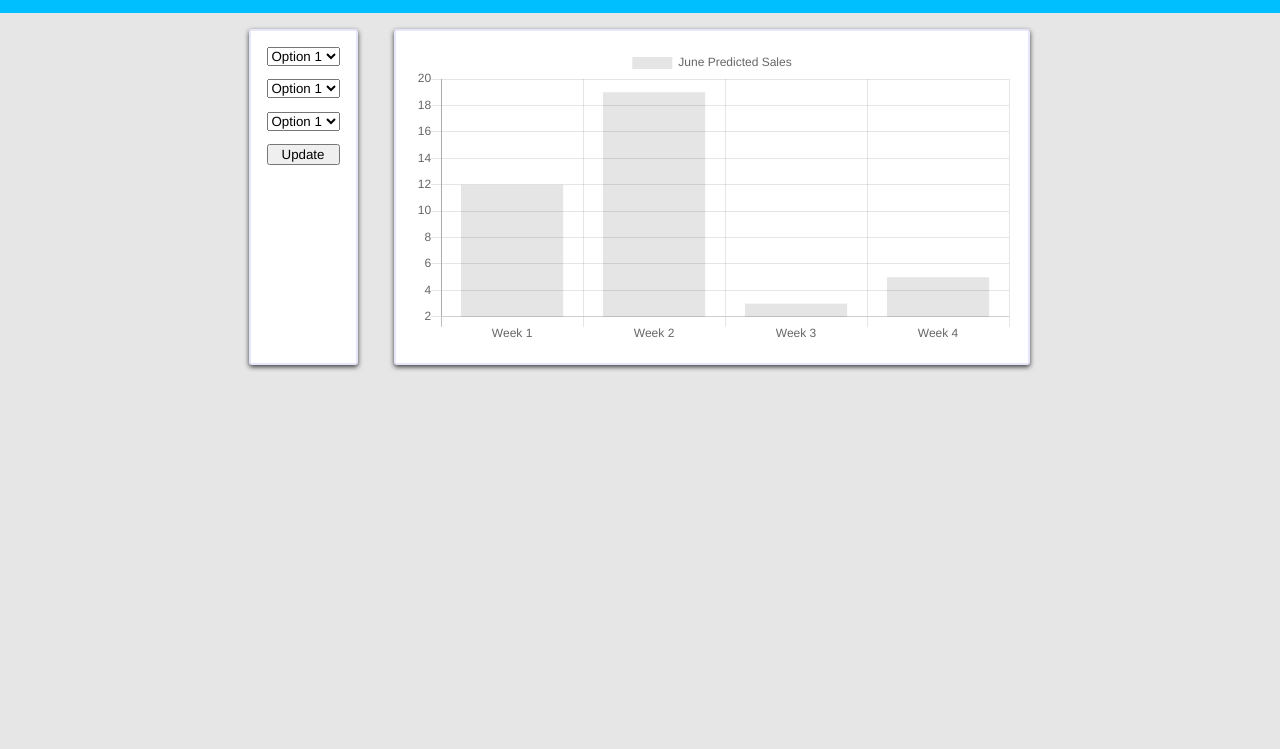
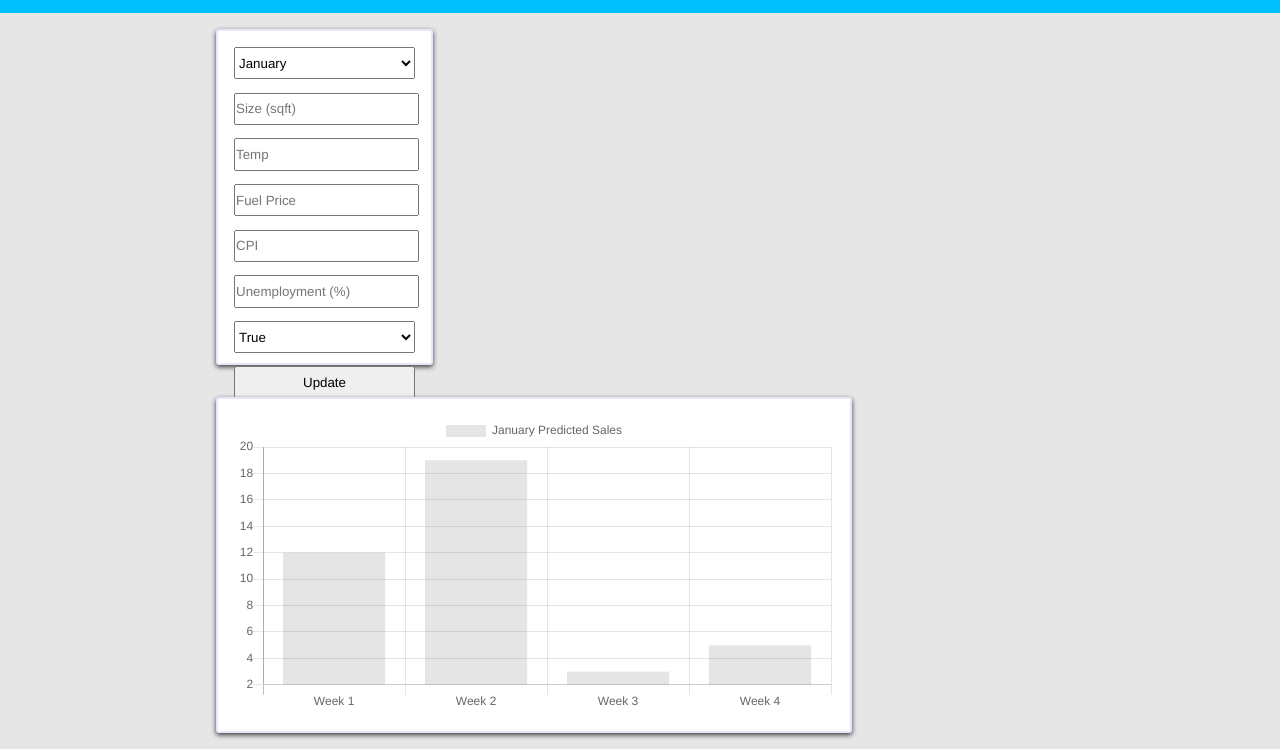
Before and after one commit to 20160802-IA-Hackathon/Walmart-Sales-Predictor, a plain HTML site: page index.html in a window 1280 px wide. Shown: the part 99-848 px from the top of the page. Before the commit the page ends 800 px from the top, so only its background shows below. Drawn offline with nearby package versions, Linux system fonts and the light colour scheme.

Commit message:
update html form

```diff
--- a/index.html
+++ b/index.html
@@ -17,22 +17,35 @@
     <div id="chart-1">
 
       <form>
-        <select>
-          <option val="1">Option 1</option>
-          <option val="2">Option 2</option>
-          <option val="3">Option 3</option>
+
+        <select id="month">
+          <option value="1">January</option>
+          <option value="2">February</option>
+          <option value="3">March</option>
+          <option value="4">April</option>
+          <option value="5">May</option>
+          <option value="6">June</option>
+          <option value="7">July</option>
+          <option value="8">August</option>
+          <option value="9">September</option>
+          <option value="10">October</option>
+          <option value="11">November</option>
+          <option value="12">December</option>
         </select>
-        <select>
-          <option val="1">Option 1</option>
-          <option val="2">Option 2</option>
-          <option val="3">Option 3</option>
+
+        <input id="size" type="number" placeholder="Size (sqft)">
+        <input id="temp" type="number" placeholder="Temp">
+        <input id="fuel" type="number" placeholder="Fuel Price">
+        <input id="cpi" type="number" placeholder="CPI">
+        <input id="unemp" type="number" placeholder = "Unemployment (%)">
+
+        <select id="holiday">
+          <option value="true">True</option>
+          <option value="false">False</option>
         </select>
-        <select>
-          <option val="1">Option 1</option>
-          <option val="2">Option 2</option>
-          <option val="3">Option 3</option>
-        </select>
+
         <input type="submit" value="Update">
+
       </form>
 
       <div class="chart-container">
--- a/static/css/style.css
+++ b/static/css/style.css
@@ -33,7 +33,7 @@ nav h1::first-letter {
 }
 
 #container {
-  width: 815px;
+  width: 880px;
   margin: 0 auto;
 }
 
@@ -57,6 +57,7 @@ form {
 form > * {
   display: block;
   width: 100%;
+  padding: 0.5em 0;
 }
 
 form > *:not(:first-child) {
--- a/static/js/main.js
+++ b/static/js/main.js
@@ -2,7 +2,7 @@ console.log('linked');
 
 $(function(){
 
-  let title = "June"
+  let title = "January"
 
   let ctx = document.getElementById("chart");
   let myChart = new Chart(ctx, {
@@ -24,19 +24,27 @@ $(function(){
     e.preventDefault();
     let $children = $(e.target).children();
     let data = {
-      data1: $children.eq(0).val(),
-      data2: $children.eq(1).val(),
-      data3: $children.eq(2).val(),
+      month:    $children.eq(0).val(),
+      size:     $children.eq(1).val(),
+      temp:     $children.eq(2).val(),
+      fuel:     $children.eq(3).val(),
+      cpi:      $children.eq(4).val(),
+      unemp:    $children.eq(5).val(),
+      holiday:  $children.eq(6).val()
     }
 
-    let newData = [randomNumber(),randomNumber(),randomNumber(),randomNumber()]
+    $.getJSON('/result',data)
+      .done(function(response){
+        console.log(response);
 
-    myChart.config.data.datasets[0].data = newData;
-    myChart.update()
-    // $.getJSON('/result',data)
-    //   .done(function(response){
-    //     console.log(response);
-    //   })
+        let newData = [randomNumber(),randomNumber(),randomNumber(),randomNumber()]
+
+        myChart.config.data.datasets[0].data = newData;
+        let month = $children.eq(0).find('option:selected').text();
+        myChart.config.data.datasets[0].label = `${month} Predicted Sales`
+        myChart.update()
+
+      })
   }
 
   $('form').submit(graphUpdate);
```
